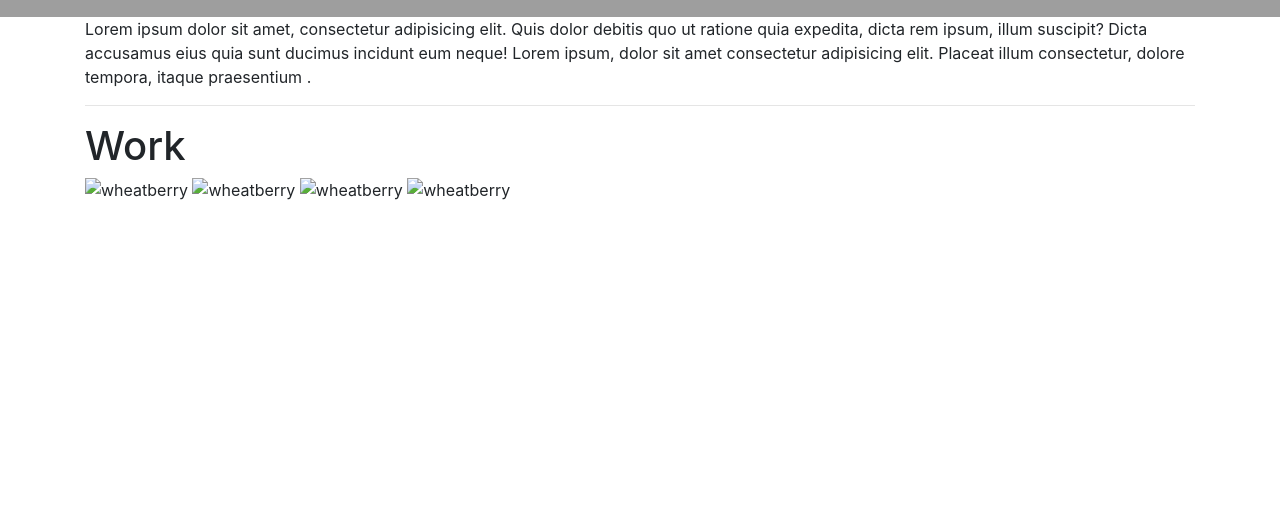
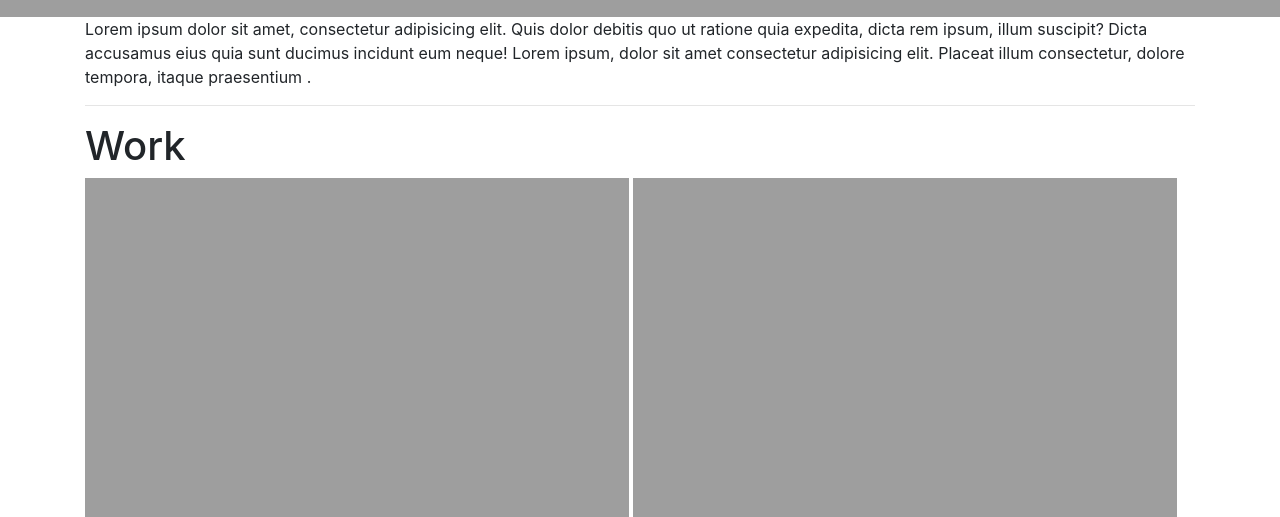
Before and after one commit to jondisla/saulportfolio, a website: page index.html in a window 1280 px wide. Shown: the part 283-800 px from the top of the page. Drawn offline with nearby package versions, Linux system fonts and the light colour scheme; the site is published under a folder, as on GitHub Pages, so addresses that start at the root find nothing.

Commit message:
index images

```diff
--- a/index.html
+++ b/index.html
@@ -68,10 +68,10 @@
         <div class="sec-section">
             <h1>Work</h1>
             <ul>
-                <li><img src="/assets/img/WheatBerryEditor.png" alt="wheatberry"></li>
-                <li><img src="/assets/img//Izak2.png" alt="wheatberry"></li>
-                <li><img src="/assets/img/TheDealDP.png" alt="wheatberry"></li>
-                <li><img src="/assets/img/Barata2.png" alt="wheatberry"></li>
+                <li><img src="assets/img/WheatBerryEditor.png" alt="wheatberry"></li>
+                <li><img src="assets/img//Izak2.png" alt="wheatberry"></li>
+                <li><img src="assets/img/TheDealDP.png" alt="wheatberry"></li>
+                <li><img src="assets/img/Barata2.png" alt="wheatberry"></li>
             </ul>
 
         </div>
```
